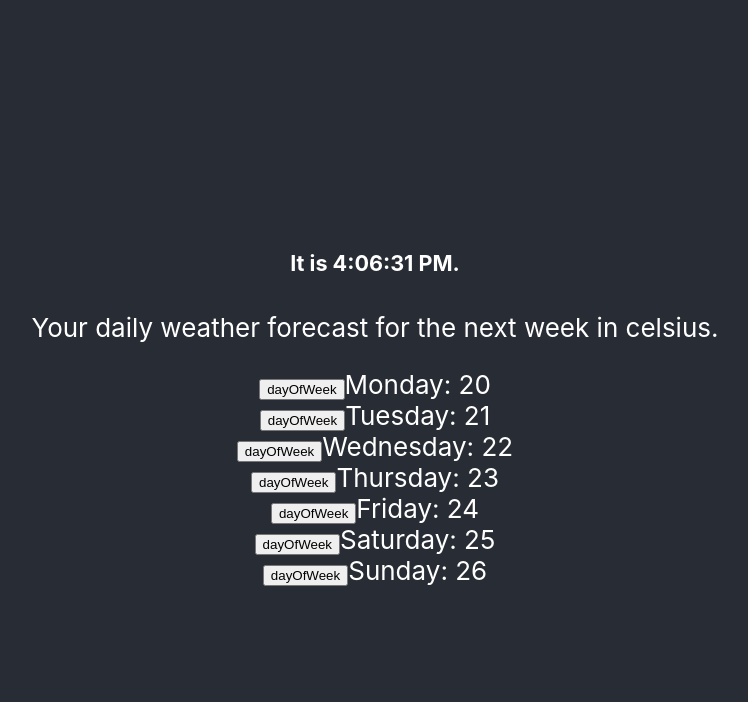
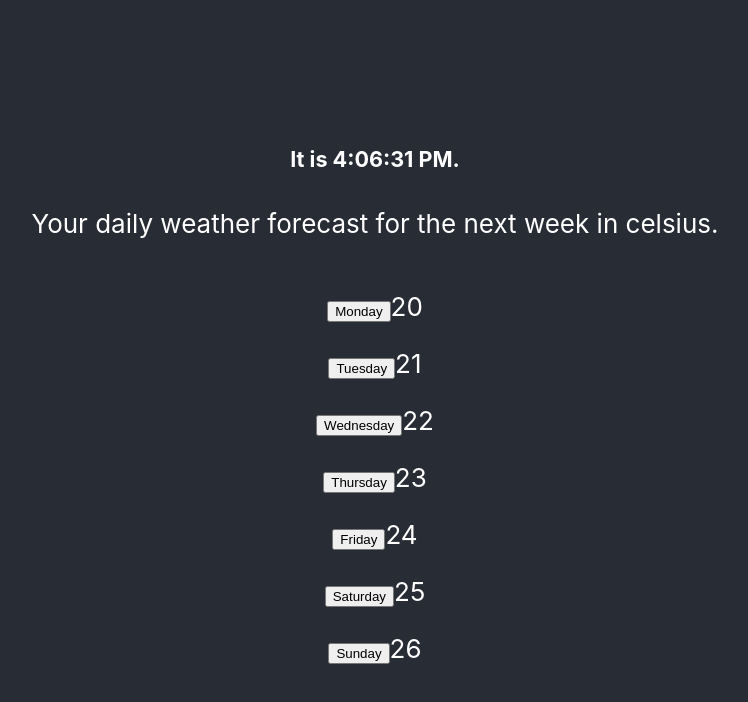
Before and after one commit to MR-444/WeatherApp, a React (Create React App) app: page / in a window 1280 px wide. Shown: the top 702 px of the page, without its empty margins (265-1013 px from the left). Built offline with nearby package versions, Linux system fonts and the light colour scheme.

Commit message:
WeekofDay to Button with label WeekofDay

```diff
--- a/src/App.tsx
+++ b/src/App.tsx
@@ -5,9 +5,13 @@ import {DayOfWeek} from  "./models/DayOfWeek";
 import Main from "./models/main"
 
 
-
-interface Props {
-  day: String;
+interface ButtonProps {
+  dayOfWeek: string;
+/*  temp:  number;
+  pressure: number;
+  humidity:  number;
+  temp_min:   number;
+  temp_max: number;*/
 }
 
 // original
@@ -21,8 +25,6 @@ const App: React.FC = () => {
     </div>
   );
 }
-
-
 
 
 function Clock(props: any) {
@@ -51,46 +53,23 @@ function Overview() {
 
   return (
     <div>
-      <Button value = {DayOfWeek[DayOfWeek.Monday]} />
-      {DayOfWeek[DayOfWeek.Monday]}:    {weeklyWeatherArray[DayOfWeek.Monday].temp} <br />
+      {Object.values(DayOfWeek).filter(key => !isNaN(Number(key))).map((key: any) => {
+        return (<p><Button dayOfWeek={DayOfWeek[key]} />{weeklyWeatherArray[key].temp} </p>)
+      })}
 
-      <Button  />
-      {DayOfWeek[DayOfWeek.Tuesday]}:   {weeklyWeatherArray[DayOfWeek.Tuesday].temp} <br />
 
-      <Button  />
-      {DayOfWeek[DayOfWeek.Wednesday]}: {weeklyWeatherArray[DayOfWeek.Wednesday].temp} <br />
-
-      <Button  />
-      {DayOfWeek[DayOfWeek.Thursday]}:  {weeklyWeatherArray[DayOfWeek.Thursday].temp} <br />
-
-      <Button  />
-      {DayOfWeek[DayOfWeek.Friday]}:    {weeklyWeatherArray[DayOfWeek.Friday].temp} <br />
-
-      <Button  />
-      {DayOfWeek[DayOfWeek.Saturday]}:  {weeklyWeatherArray[DayOfWeek.Saturday].temp} <br />
-
-      <Button  />
-      {DayOfWeek[DayOfWeek.Sunday]}:    {weeklyWeatherArray[DayOfWeek.Sunday].temp} <br />
     </div>
   );
 }
 
-export class Button extends Component {
-  private readonly day: string;
-
-  constructor(public props: any, public dayOfWeek: string)
-  {
-    super(props);
-    this.day = "dayOfWeek";
-  }
-
+export class Button extends Component<ButtonProps> {
   handleClick(event: MouseEvent) {
     event.preventDefault();
     alert(event.currentTarget.tagName); // alerts BUTTON
   }
 
   render() {
-      return <button onClick={this.handleClick}> {this.day} </button>
+      return <button onClick={this.handleClick}> {this.props.dayOfWeek} </button>
   }
 }
 
```
